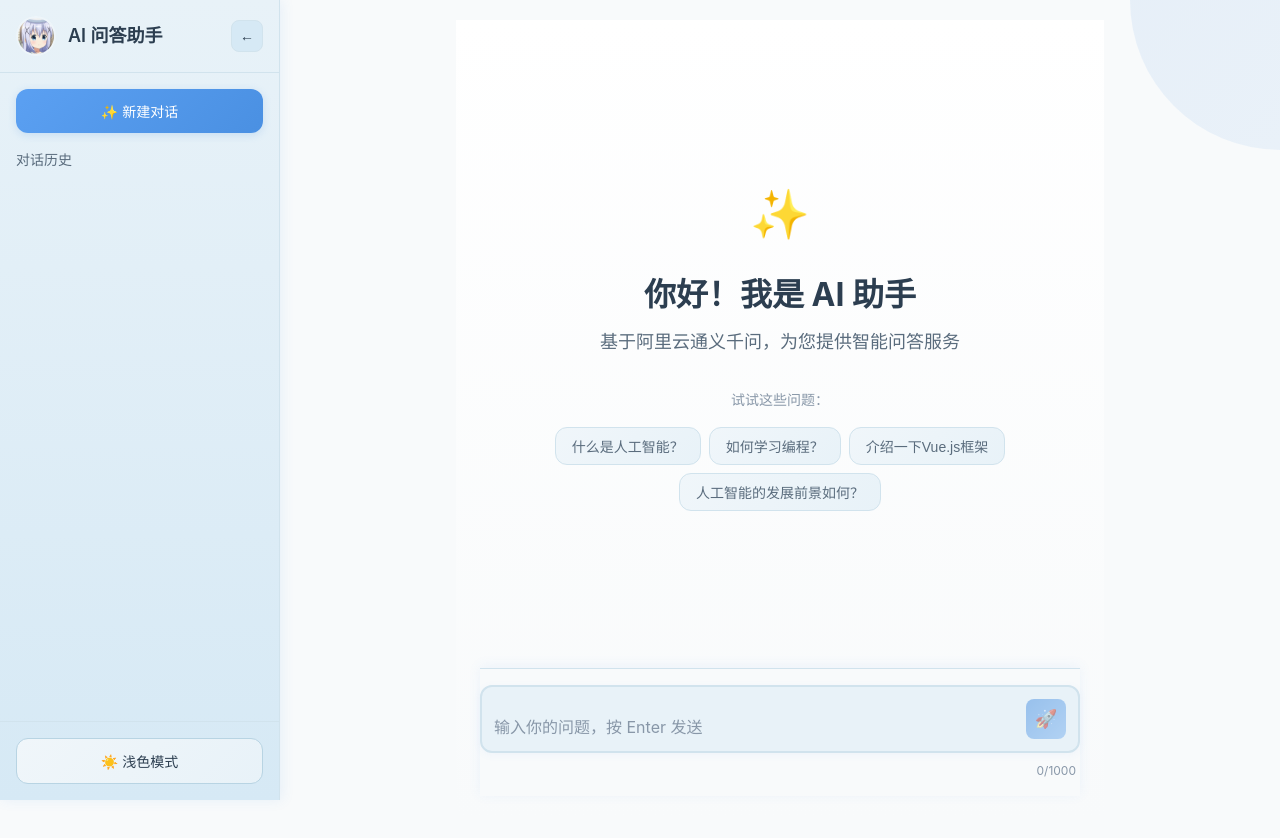
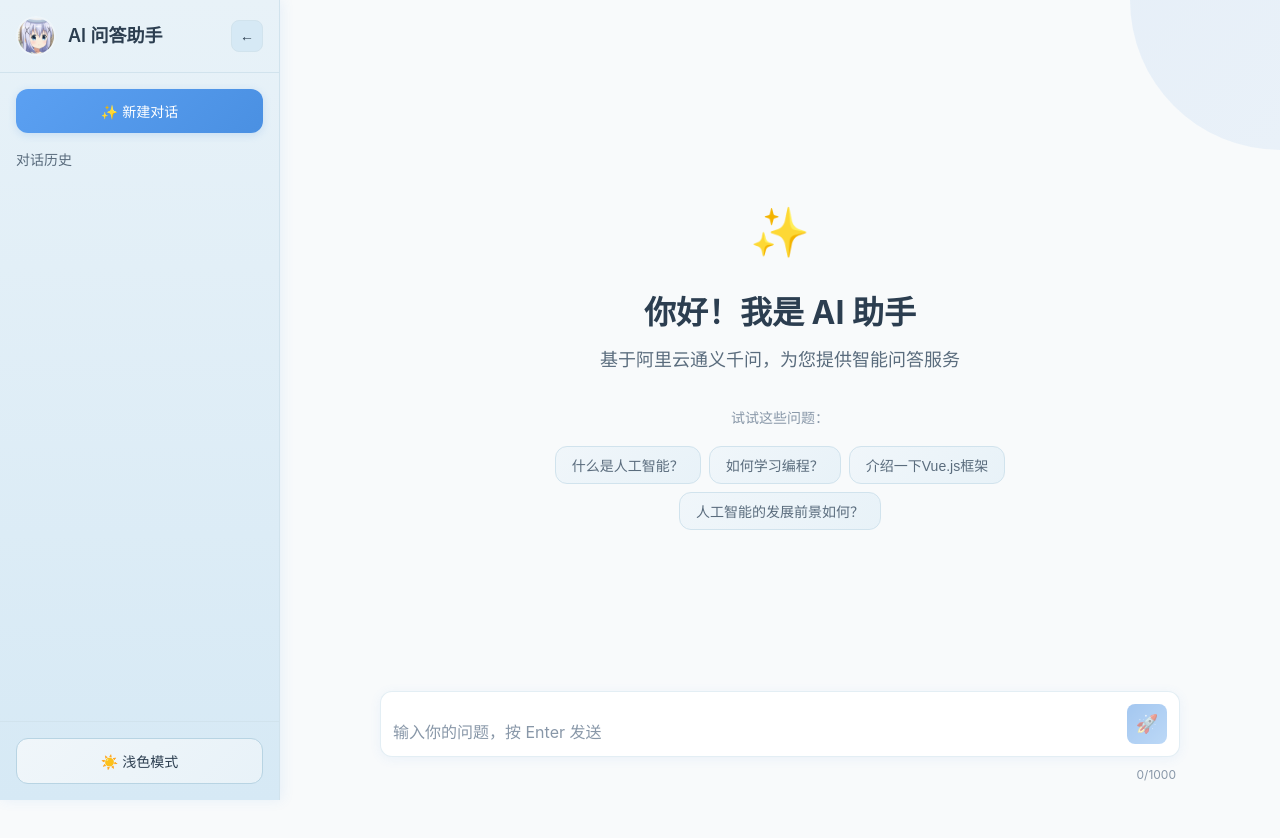
Before and after one commit to Chino-233/ai-demo, a Vue app in the folder frontend/: page / in a window 1280 px wide. Built offline with nearby package versions, Linux system fonts and the light colour scheme.

Commit message:
参考Deepssek的网站页面对前端页面进行了优化

```diff
--- a/frontend/src/App.vue
+++ b/frontend/src/App.vue
@@ -135,9 +135,12 @@
               <button @click="error = ''" class="error-close">✕</button>
             </div>
           </div>
-
-          <!-- 输入区域 -->
+        </div>
+
+        <!-- 输入区域 - 移到主内容区底部 -->
         <div class="input-section">
+          <!-- 背景遮罩层 -->
+          <div class="input-mask"></div>
           <div class="input-container">
             <div class="input-wrapper">
               <textarea
@@ -168,7 +171,6 @@
             </div>
           </div>
         </div>
-        </div>
       </main>
     </div>
   </div>
@@ -322,6 +324,23 @@ const toggleTheme = () => {
 const toggleSidebar = () => {
   sidebarCollapsed.value = !sidebarCollapsed.value
   localStorage.setItem('sidebar_collapsed', sidebarCollapsed.value.toString())
+
+  // 动态更新输入区域的位置
+  nextTick(() => {
+    updateInputSectionPosition()
+  })
+}
+
+// 更新输入区域位置
+const updateInputSectionPosition = () => {
+  const inputSection = document.querySelector('.input-section')
+  if (inputSection) {
+    if (sidebarCollapsed.value) {
+      inputSection.style.left = 'var(--sidebar-collapsed-width)'
+    } else {
+      inputSection.style.left = 'var(--sidebar-width)'
+    }
+  }
 }
 
 // 设置问题（来自示例问题）
@@ -563,6 +582,11 @@ onMounted(() => {
     // 如果有对话历史，默认选中第一个
     currentConversationId.value = conversations.value[0].id
   }
+
+  // 初始化输入区域位置
+  nextTick(() => {
+    updateInputSectionPosition()
+  })
 })
 </script>
 
@@ -685,12 +709,6 @@ body {
   animation-delay: -14s;
 }
 
-@keyframes float {
-  0%, 100% { transform: translateY(0px) rotate(0deg); }
-  33% { transform: translateY(-30px) rotate(120deg); }
-  66% { transform: translateY(30px) rotate(240deg); }
-}
-
 /* 主布局 */
 .main-layout {
   display: flex;
@@ -885,7 +903,7 @@ body {
 
 .conversation-item {
   padding: 12px;
-  background: rgba(255, 255, 255, 0.8);
+  background: rgba(232, 242, 248, 0.6);
   border: 1px solid #b8d4e3;
   border-radius: var(--radius-md);
   cursor: pointer;
@@ -898,7 +916,7 @@ body {
 }
 
 .conversation-item:hover {
-  background: rgba(255, 255, 255, 0.95);
+  background: rgba(232, 242, 248, 0.8);
   border-color: #4a90e2;
   transform: translateX(2px);
   box-shadow: 0 2px 8px rgba(74, 144, 226, 0.15);
@@ -1028,12 +1046,13 @@ body {
   display: flex;
   flex-direction: column;
   transition: margin-left 0.3s ease;
-  background: linear-gradient(180deg, #ffffff 0%, #f8fafb 100%);
+  background: var(--bg-primary);
+  position: relative;
 }
 
 /* 深色模式下的主内容区 */
 .dark .main-content {
-  background: linear-gradient(180deg, #0f172a 0%, #1e293b 100%);
+  background: var(--bg-primary);
 }
 
 .sidebar.collapsed + .main-content {
@@ -1050,6 +1069,11 @@ body {
   flex-direction: column;
   gap: 24px;
   width: 100%;
+  position: relative;
+  z-index: 1;
+  overflow: hidden;
+  padding-bottom: 140px; /* 为输入区域留出空间 */
+  background: transparent;
 }
 
 /* 欢迎区域 */
@@ -1141,6 +1165,8 @@ body {
   display: flex;
   flex-direction: column;
   gap: 16px;
+  overflow: hidden;
+  min-height: 0;
 }
 
 .messages {
@@ -1148,12 +1174,12 @@ body {
   display: flex;
   flex-direction: column;
   gap: 16px;
-  max-height: 60vh;
   overflow-y: auto;
   padding: 16px;
   background: transparent;
   border-radius: var(--radius-md);
   border: none;
+  min-height: 0;
 }
 
 .message {
@@ -1207,20 +1233,24 @@ body {
 }
 
 .message-text {
-  background: var(--message-bg);
+  background: rgba(240, 246, 250, 0.8);
   padding: 12px 16px;
   border-radius: 18px 18px 18px 4px;
-  border: 1px solid var(--border-primary);
+  border: 1px solid rgba(209, 227, 237, 0.5);
   line-height: 1.6;
   word-wrap: break-word;
   white-space: pre-wrap;
   max-width: 70%;
   box-shadow: 0 2px 8px rgba(0, 0, 0, 0.1);
   position: relative;
+  backdrop-filter: blur(10px);
 }
 
 .dark .message-text {
+  background: rgba(71, 85, 105, 0.8);
+  border: 1px solid rgba(51, 65, 85, 0.5);
   box-shadow: 0 2px 8px rgba(0, 0, 0, 0.3);
+  backdrop-filter: blur(10px);
 }
 
 .message.user .message-text {
@@ -1241,15 +1271,15 @@ body {
   width: 0;
   height: 0;
   border: 6px solid transparent;
-  border-right-color: var(--message-bg);
-  border-bottom-color: var(--message-bg);
+  border-right-color: rgba(240, 246, 250, 0.8);
+  border-bottom-color: rgba(240, 246, 250, 0.8);
   border-left: none;
   border-top: none;
 }
 
 .dark .message:not(.user) .message-text::before {
-  border-right-color: var(--message-bg);
-  border-bottom-color: var(--message-bg);
+  border-right-color: rgba(71, 85, 105, 0.8);
+  border-bottom-color: rgba(71, 85, 105, 0.8);
 }
 
 /* 用户消息气泡小尾巴 */
@@ -1277,8 +1307,8 @@ body {
   width: 32px;
   height: 32px;
   border-radius: var(--radius-sm);
-  border: 1px solid var(--border-primary);
-  background: var(--bg-secondary);
+  border: 1px solid rgba(209, 227, 237, 0.5);
+  background: rgba(232, 242, 248, 0.6);
   color: var(--text-secondary);
   cursor: pointer;
   display: flex;
@@ -1287,12 +1317,23 @@ body {
   opacity: 0.7;
   transition: all 0.2s ease;
   align-self: flex-start;
+  backdrop-filter: blur(10px);
 }
 
 .copy-message-btn:hover {
   opacity: 1;
-  background: var(--bg-tertiary);
+  background: rgba(214, 233, 245, 0.8);
   transform: scale(1.05);
+}
+
+/* 深色模式下的复制按钮 */
+.dark .copy-message-btn {
+  background: rgba(30, 41, 59, 0.6);
+  border: 1px solid rgba(51, 65, 85, 0.5);
+}
+
+.dark .copy-message-btn:hover {
+  background: rgba(51, 65, 85, 0.8);
 }
 
 /* 错误提示 */
@@ -1348,55 +1389,78 @@ body {
 
 /* 输入区域 */
 .input-section {
-  position: sticky;
+  position: fixed;
+  bottom: 0;
+  left: var(--sidebar-width);
+  right: 0;
+  background: transparent;
+  padding: 16px 24px;
+  border-top: none;
+  box-shadow: none;
+  z-index: 10;
+  transition: left 0.3s ease;
+}
+
+/* 背景遮罩层 */
+.input-mask {
+  position: absolute;
+  top: -20px;
+  left: 0;
+  right: 0;
   bottom: 0;
   background: var(--bg-primary);
-  padding: 16px 0;
-  border-top: 1px solid var(--border-primary);
-  box-shadow: 0 -2px 12px rgba(74, 144, 226, 0.08);
+  z-index: -1;
 }
 
 /* 深色模式下的输入区域 */
 .dark .input-section {
-  background: var(--bg-primary);
-  border-top: 1px solid var(--border-primary);
-  box-shadow: 0 -2px 12px rgba(0, 0, 0, 0.3);
+  background: transparent;
+  border-top: none;
+  box-shadow: none;
 }
 
 .input-container {
   display: flex;
   flex-direction: column;
   gap: 8px;
+  max-width: 800px;
+  margin: 0 auto;
+  position: relative;
+  z-index: 1;
 }
 
 .input-wrapper {
   display: flex;
   gap: 8px;
   align-items: flex-end;
-  background: var(--bg-secondary);
-  border: 2px solid var(--border-primary);
+  background: #ffffff;
+  border: 1px solid rgba(209, 227, 237, 0.6);
   border-radius: var(--radius-md);
   padding: 12px;
   transition: all 0.2s ease;
-  box-shadow: 0 2px 8px rgba(74, 144, 226, 0.05);
+  box-shadow: 0 2px 12px rgba(74, 144, 226, 0.08);
+  backdrop-filter: blur(20px);
 }
 
 /* 深色模式下的输入框 */
 .dark .input-wrapper {
-  background: var(--bg-secondary);
-  border: 2px solid var(--border-primary);
-  box-shadow: 0 2px 8px rgba(0, 0, 0, 0.2);
+  background: #1e293b;
+  border: 1px solid rgba(51, 65, 85, 0.6);
+  box-shadow: 0 2px 12px rgba(0, 0, 0, 0.2);
+  backdrop-filter: blur(20px);
 }
 
 .input-wrapper:focus-within {
-  border-color: var(--accent-primary);
-  box-shadow: 0 2px 12px rgba(74, 144, 226, 0.15);
+  background: #ffffff;
+  border-color: rgba(74, 144, 226, 0.5);
+  box-shadow: 0 2px 16px rgba(74, 144, 226, 0.2);
 }
 
 /* 深色模式下的聚焦状态 */
 .dark .input-wrapper:focus-within {
-  border-color: var(--accent-primary);
-  box-shadow: 0 2px 12px rgba(96, 165, 250, 0.3);
+  background: #1e293b;
+  border-color: rgba(96, 165, 250, 0.5);
+  box-shadow: 0 2px 16px rgba(96, 165, 250, 0.3);
 }
 
 .question-input {
@@ -1471,6 +1535,12 @@ body {
 }
 
 /* 动画 */
+@keyframes float {
+  0%, 100% { transform: translateY(0px) rotate(0deg); }
+  33% { transform: translateY(-30px) rotate(120deg); }
+  66% { transform: translateY(30px) rotate(240deg); }
+}
+
 @keyframes slideIn {
   from {
     opacity: 0;
@@ -1503,8 +1573,17 @@ body {
     margin-left: 260px;
   }
 
+  .input-section {
+    left: 260px;
+  }
+
   .sidebar.collapsed + .main-content {
     margin-left: var(--sidebar-collapsed-width);
+  }
+
+  .sidebar.collapsed ~ * .input-section,
+  .sidebar.collapsed + .main-content + .input-section {
+    left: var(--sidebar-collapsed-width) !important;
   }
 }
 
```
Lines whose indentation alone changed are shown as unchanged.
